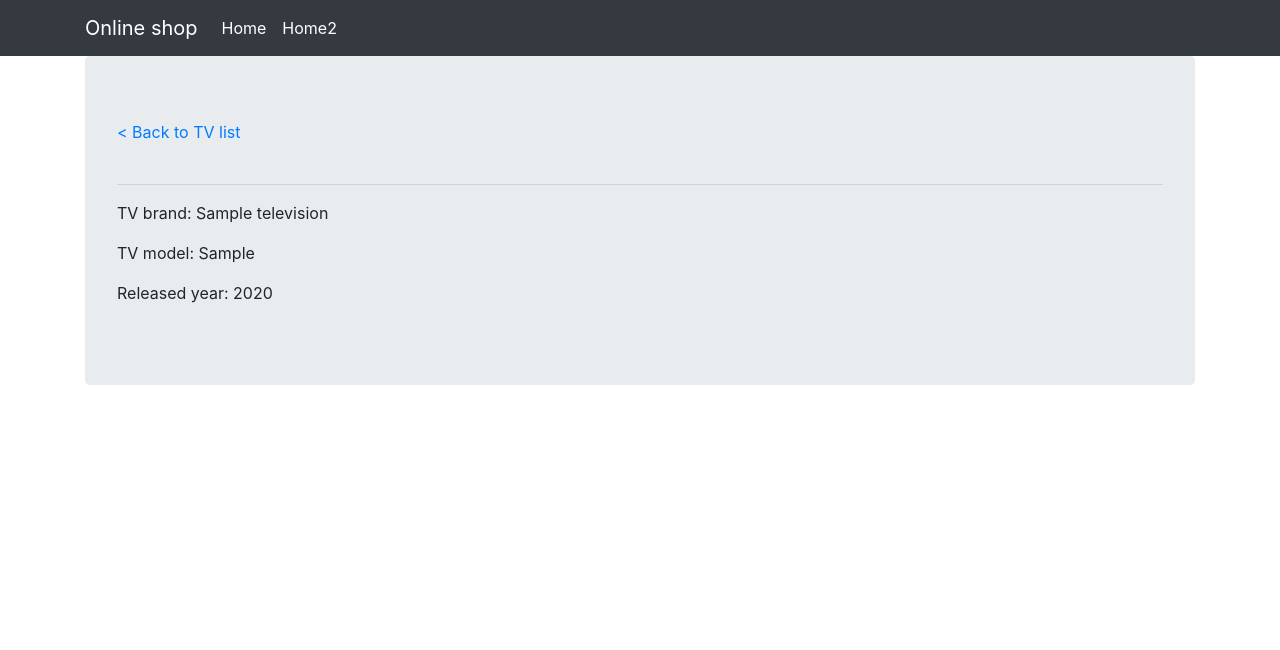
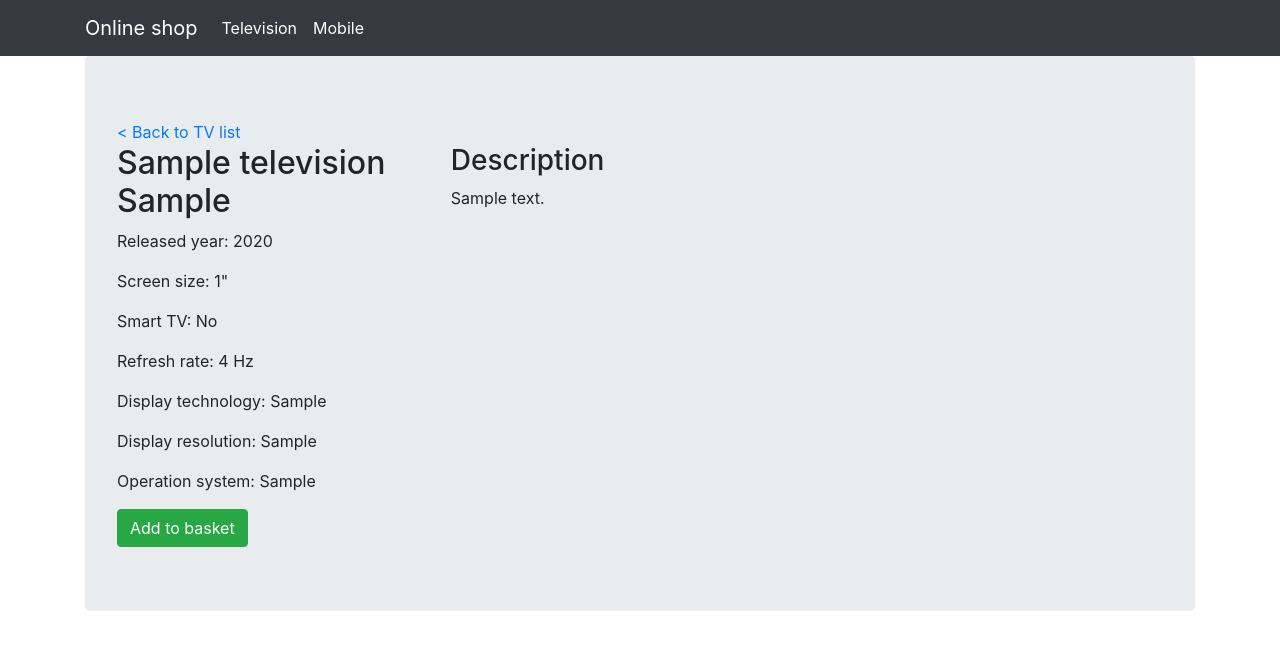
Before and after one commit to Jane051/Final_project, a Django app: template viewer/templates/tv_detail.html in a window 1280 px wide. Shown: the top 650 px of the page. Run offline with Django 3.2, Linux system fonts and the light colour scheme; the template is opened without the code that fills it: most values are stand-ins (such as "Sample title", 1, 10 or a date in 2020); some libraries are stand-ins or nearby versions.

Commit message:
feat: added Television description

```diff
--- a/viewer/templates/navbar.html
+++ b/viewer/templates/navbar.html
@@ -1,6 +1,6 @@
 <nav class="navbar navbar-expand-lg navbar-dark bg-dark">
     <div class="container fixed">
-        <a class="navbar-brand" href="{% url 'index' %}">Online shop</a>
+        <a class="navbar-brand" href="{% url 'home' %}">Online shop</a>
         <button
                 class="navbar-toggler" type="button"
                 data-toggle="collapse" data-target="#navbarNavAltMarkup"
@@ -9,13 +9,13 @@
         </button>
         <div class="collapse navbar-collapse" id="navbarNavAltMarkup">
             <div class="navbar-nav">
-                <a class="nav-item nav-link active" href="{% url 'index' %}">
-                    Home
+                <a class="nav-item nav-link active" href="{% url 'tv_list' %}">
+                    Television
                 </a>
             </div>
             <div class="navbar-nav">
                 <a class="nav-item nav-link active" href="{% url 'index' %}">
-                    Home2
+                    Mobile
                 </a>
             </div>
         </div>
--- a/viewer/templates/tv_detail.html
+++ b/viewer/templates/tv_detail.html
@@ -2,9 +2,30 @@
 
 {% block content %}
     <a href="{% url 'tv_list' %}">< Back to TV list</a>
-    <br><br>
-    <hr>
-    <p>TV brand: {{ television.brand_name }}</p>
-    <p>TV model: {{ television.brand_model }}</p>
-    <p>Released year: {{ television.tv_released_year }}</p>
+    <br>
+        <div class="tv-details-container" style="display: flex; justify-content: space-between;">
+
+        <!-- Levá část s informacemi o televizi -->
+        <div class="tv-info" style="width: 30%;">
+            <h2>{{ television.brand_name }} {{ television.brand_model }}</h2>
+            <p>Released year: {{ television.tv_released_year }}</p>
+            <p>Screen size: {{ television.tv_screen_size }}"</p>
+            <p>Smart TV: {% if television.smart_tv %}
+                            Yes
+                            {% else %}
+                            No
+                            {% endif %}</p>
+            <p>Refresh rate: {{ television.refresh_rate }} Hz</p>
+            <p>Display technology: {{ television.display_technology }}</p>
+            <p>Display resolution: {{ television.display_resolution }}</p>
+            <p>Operation system: {{ television.operation_system }}</p>
+            <a href="{% url 'index' %}" class="btn btn-success">Add to basket</a>
+        </div>
+        <!-- Pravá část s popisem televize -->
+        <div class="tv-description" style="width: 70%; padding-left: 20px;">
+            <h3>Description</h3>
+            <p>{{ television.description }}</p>
+        </div>
+
+    </div>
 {% endblock %}
```
Also changed, not shown: viewer/models.py (+8 -4 lines), db.sqlite3.
